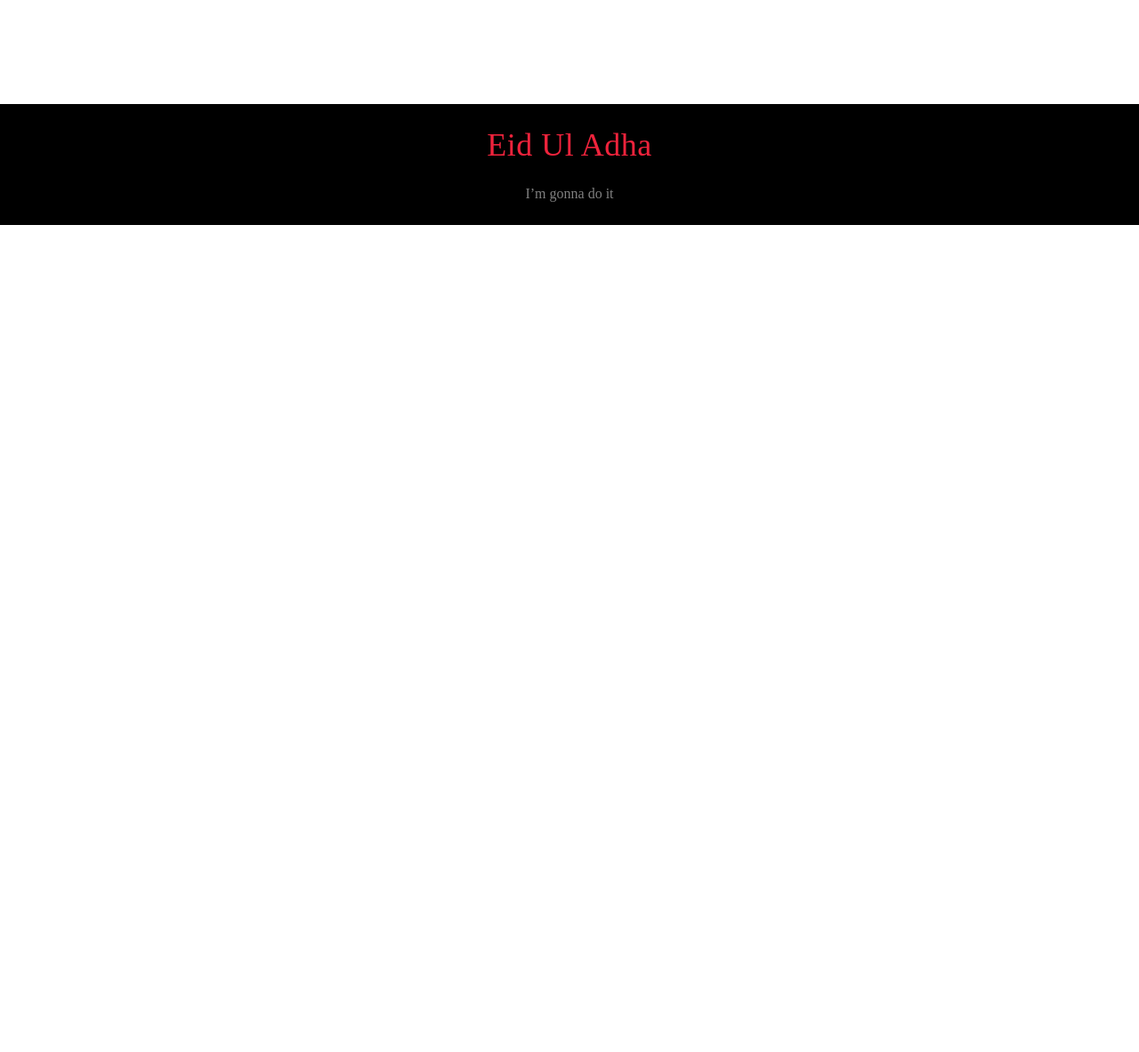
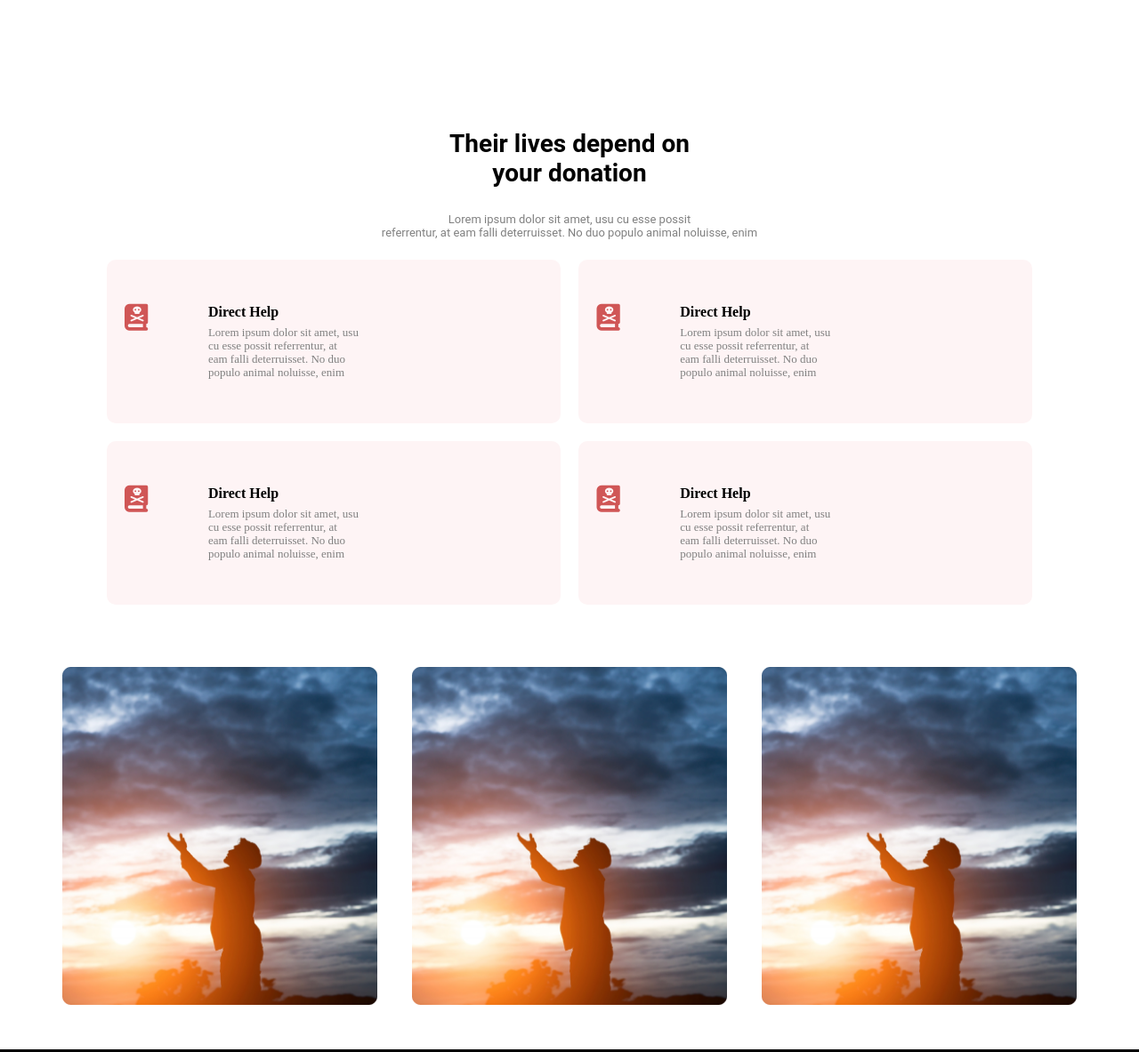
Before and after one commit to Mahdihas/Zakat, a plain HTML site: page index.html in a window 1280 px wide. Shown: the part 1483-2666 px from the top of the page at 89% size. Before the commit the page ends 1736 px from the top, so only its background shows below. Drawn offline with Linux system fonts and the light colour scheme.

Commit message:
new box added

```diff
--- a/index.html
+++ b/index.html
@@ -85,6 +85,81 @@
 
 
             </article>
+            <article>
+                <h1 id="live" class="their">Their lives depend on <br> your donation</h1>
+                <p id="donatp" class="atextp">Lorem ipsum dolor sit amet, usu cu esse possit <br> referrentur, at eam
+                    falli
+                    deterruisset. No
+                    duo populo animal noluisse, enim</p>
+                <div class="donate-box">
+
+                    <div class="donate-left">
+                        <div class="icon-box"><i class="fa-solid fa-book-skull"></i>
+
+                        </div>
+                        <div class="text-box">
+                            <h3 class="direct">Direct Help</h3>
+                            <p class="directp">Lorem ipsum dolor sit amet, usu <br> cu esse possit referrentur, at <br>
+                                eam falli
+                                deterruisset. No duo <br> populo animal noluisse, enim</p>
+                        </div>
+
+
+                    </div>
+                    <div class="donate-right">
+                        <div class="icon-box"><i class="fa-solid fa-book-skull"></i>
+
+                        </div>
+                        <div class="text-box">
+                            <h3 class="direct">Direct Help</h3>
+                            <p class="directp">Lorem ipsum dolor sit amet, usu <br> cu esse possit referrentur, at <br>
+                                eam falli
+                                deterruisset. No duo <br> populo animal noluisse, enim</p>
+                        </div>
+
+
+                    </div>
+
+                </div>
+
+
+                </div>
+                <div class="donate-box">
+
+                    <div class="donate-left">
+                        <div class="icon-box"><i class="fa-solid fa-book-skull"></i>
+
+                        </div>
+                        <div class="text-box">
+                            <h3 class="direct">Direct Help</h3>
+                            <p class="directp">Lorem ipsum dolor sit amet, usu <br> cu esse possit referrentur, at <br>
+                                eam falli
+                                deterruisset. No duo <br> populo animal noluisse, enim</p>
+                        </div>
+
+
+                    </div>
+                    <div class="donate-right">
+                        <div class="icon-box"><i class="fa-solid fa-book-skull"></i>
+
+                        </div>
+                        <div class="text-box">
+                            <h3 class="direct">Direct Help</h3>
+                            <p class="directp">Lorem ipsum dolor sit amet, usu <br> cu esse possit referrentur, at <br>
+                                eam falli
+                                deterruisset. No duo <br> populo animal noluisse, enim</p>
+                        </div>
+                    </div>
+
+
+
+                </div>
+                <div class="pray-main">
+                    <img src="image/pray.png" alt=""><img src="image/pray.png" alt=""><img src="image/pray.png" alt="">
+                </div>
+
+
+            </article>
 
 
         </section>
--- a/style.css
+++ b/style.css
@@ -66,7 +66,7 @@ body {
     height: 80vh;
     background-image: linear-gradient(to right,
             rgba(0, 0, 1, 1),
-            rgba(0, 0, 0, .4),
+            rgba(0, 0, 0, .3),
             rgba(0, 0, 0, .1),
             rgba(0, 0, 0, 0));
     padding: 120px;
@@ -152,6 +152,88 @@ body {
 
 
 /* article video ends */
+/* donation-main starts*/
+#live {
+    text-align: center;
+
+}
+
+#donatp {
+    text-align: center;
+}
+
+.donate-box {
+    padding: 120px;
+    padding-top: 0;
+    display: flex;
+    padding-bottom: 20px;
+
+
+}
+
+
+.donate-left {
+    width: 49%;
+    padding: 50px 20px;
+    display: flex;
+    background: #FEF4F5;
+    border-radius: 10px;
+    margin-right: 2%;
+}
+
+.donate-right {
+    width: 49%;
+    padding: 50px 20px;
+    display: flex;
+    background: #FEF4F5;
+    border-radius: 10px;
+
+}
+
+.icon-box {
+    width: 20%;
+
+}
+
+.direct {
+    margin: 0;
+    padding: 0;
+    font-size: 16px;
+}
+
+.directp {
+    margin: 0;
+    padding: 0;
+    font-size: 13px;
+    line-height: 15px;
+    padding-top: 6px;
+    color: gray;
+}
+
+.fa-book-skull {
+    font-size: 30px;
+    color: rgb(208, 86, 86);
+}
+
+.text-box {
+    width: 80%;
+}
+
+/* donation-main end */
+/* pray-main */
+.pray-main {
+    padding: 50px;
+    overflow: hidden;
+    display: flex;
+    justify-content: space-around;
+}
+
+.pray-main img {
+    width: 30%;
+    height: 100%;
+}
+
+/* pray-main ends */
 
 
 
```
